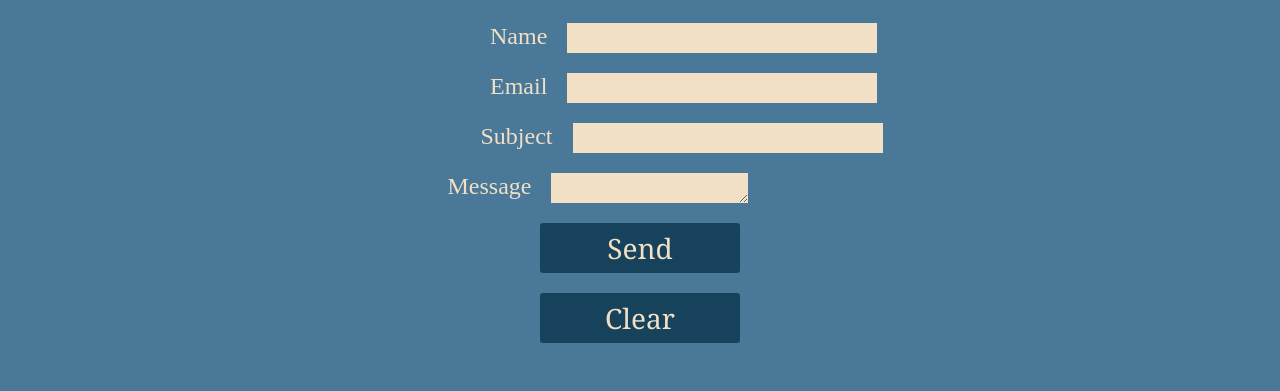
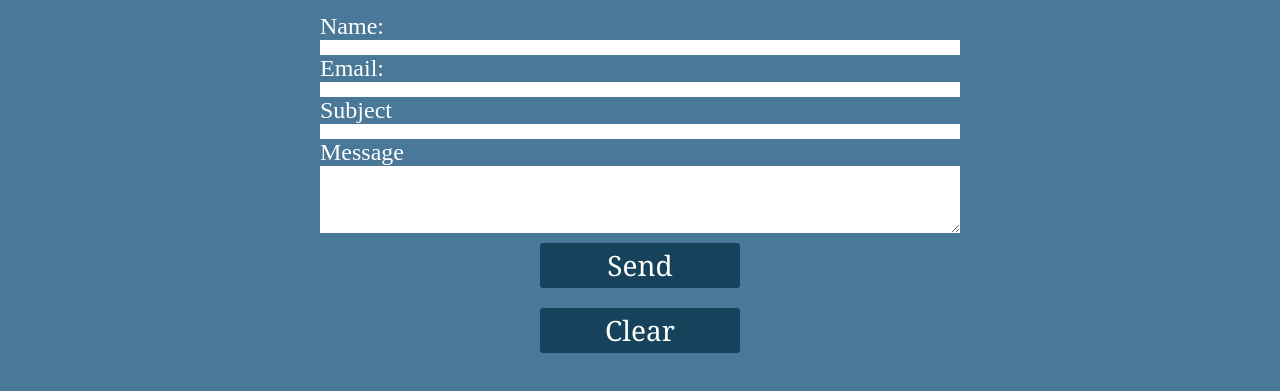
Before and after one commit to Ann-MarieKemp/portfolio, a Gatsby site: page /ContactInfo in a window 1280 px wide. Shown: the part 199-590 px from the top of the page. Built offline with nearby package versions, Linux system fonts and the light colour scheme; Gatsby itself is replaced by a stand-in of ours.

Commit message:
adjusted formatting on contact page

```diff
--- a/src/pages/ContactInfo.js
+++ b/src/pages/ContactInfo.js
@@ -24,37 +24,33 @@ const ContactInfo = props => {
           method="post"
           action="https://formspree.io/aedalenb@gmail.com"
         >
-          <label className="form-label">
-            Name
+          <label className="form-label">Name:</label>
+
           <input className="form-input" type="text" name="name" id="name" />
-          </label>
-          <label className="form-label">
-            Email
+          <label className="form-label">Email: </label>
           <input
             className="form-input"
             type="email"
             name="_replyto"
             id="email"
           />
-          </label>
-          <label className="form-label subject">
-            Subject
+
+          <label className="form-label subject">Subject </label>
           <input
             className="form-input"
             type="text"
             name="subject"
             id="subject"
           />
-          </label>
-          <label className="form-label message">
-            Message
+
+          <label className="form-label message">Message </label>
           <textarea
             className="form-input"
             name="message"
             id="message"
             rows="5"
           />
-          </label>
+
           <button type="submit">Send</button>
           <input className="clear" type="reset" value="Clear" />
           <input type="text" name="_gotcha" style={{ display: "none" }} />
--- a/src/styles/ContactInfo.css
+++ b/src/styles/ContactInfo.css
@@ -1,25 +1,14 @@
 .form-label {
-  color: #f1e0c5;
+  color: #fffffd;
   font-size: 24px;
   width: 300px;
-  display: flex;
-  justify-content: space-around;
-  margin: 10px;
-}
-.form-input {
-  color: #16425b;
-  height: 30px;
-  font-size: 24px;
-  margin-left: 20px;
-  background-color: #f1e0c5;
 }
 form {
   height: 350px;
-
   margin-top: 1em;
 }
 button {
-  color: #f1e0c5;
+  color: #fffffd;
   background-color: #16425b;
   height: 50px;
   width: 200px;
@@ -29,7 +18,7 @@ button {
   margin: 10px auto;
 }
 .clear {
-  color: #f1e0c5;
+  color: #fffffd;
   background-color: #16425b;
   height: 50px;
   width: 200px;
@@ -38,16 +27,10 @@ button {
   border-radius: 3px;
   margin: 10px auto;
 }
-.form-label.message {
-  margin-left: -75px;
-  width: 300px;
-}
-.form-label.subject {
-  margin-left: -9px;
-}
+
 .contact-email {
   font-size: 24px;
-  color: #f1e0c5;
+  color: #fffffd;
 }
 .contact-link-container {
   display: flex;
--- a/src/styles/global.css
+++ b/src/styles/global.css
@@ -81,8 +81,11 @@ a:hover {
 }
 .form-container {
   display: flex;
-  align-items: center;
+  /* align-items: center; */
   flex-direction: column;
+  justify-content: space-between;
+
+  width: 50vw;
 }
 .page-header.crafts {
   margin-top: 3em;
```
Lines whose indentation alone changed are shown as unchanged.
